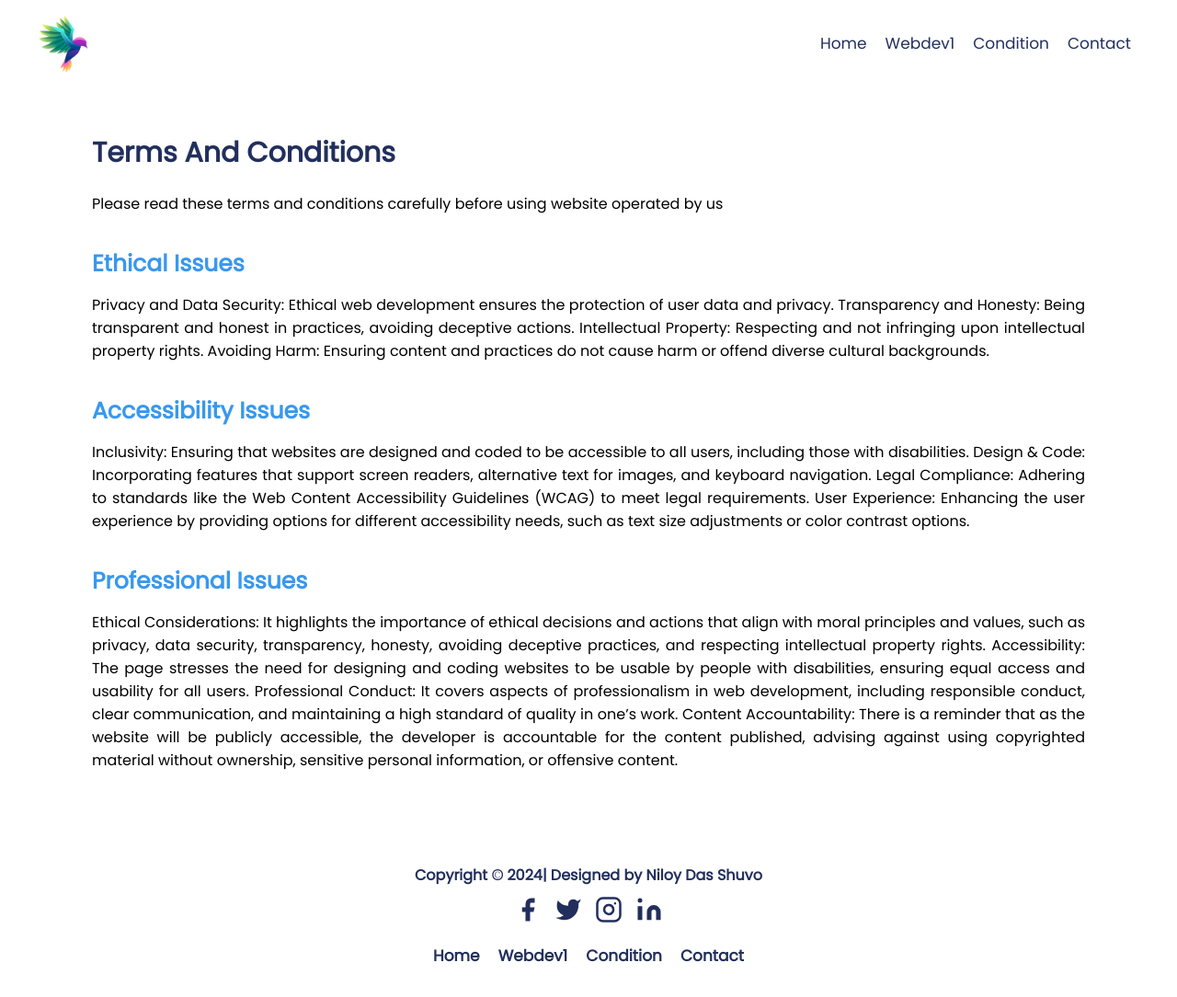
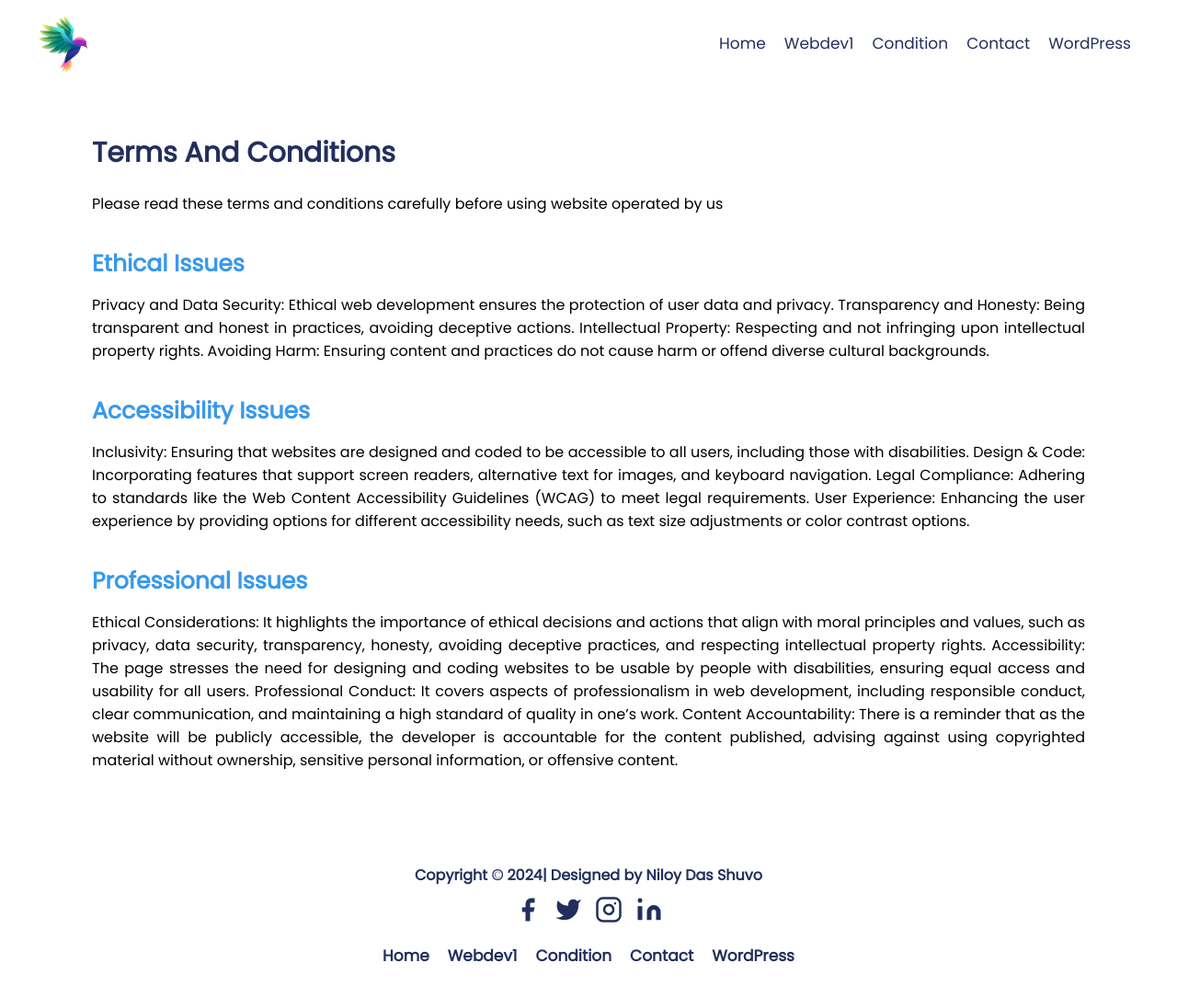
Before and after one commit to ImtiazAkib/blogging-website-example, a plain HTML site: page condition.html in a window 1280 px wide. Shown: the whole page at 92% size. Drawn offline with Linux system fonts and the light colour scheme.

Commit message:
updated with wordpress

```diff
--- a/condition.html
+++ b/condition.html
@@ -21,6 +21,7 @@
           <a href="webdev1.html"><li>webdev1</li></a>
           <a href="condition.html"><li>condition</li></a>
           <a href="contact.html"><li>contact</li></a>
+          <a href="https://mybloggss123.wuaze.com/"><li>WordPress</li></a>
         </ul>
       </nav>
     </header>
@@ -146,6 +147,7 @@
         <a href="webdev1.html"><li>webdev1</li></a>
         <a href="condition.html"><li>condition</li></a>
         <a href="contact.html"><li>contact</li></a>
+        <a href="https://mybloggss123.wuaze.com/"><li>WordPress</li></a>
       </ul>
     </footer>
   </body>
```
Also changed, not shown: contact.html (+2 -0 lines), index.html (+2 -0 lines), webdev1.html (+2 -0 lines).
